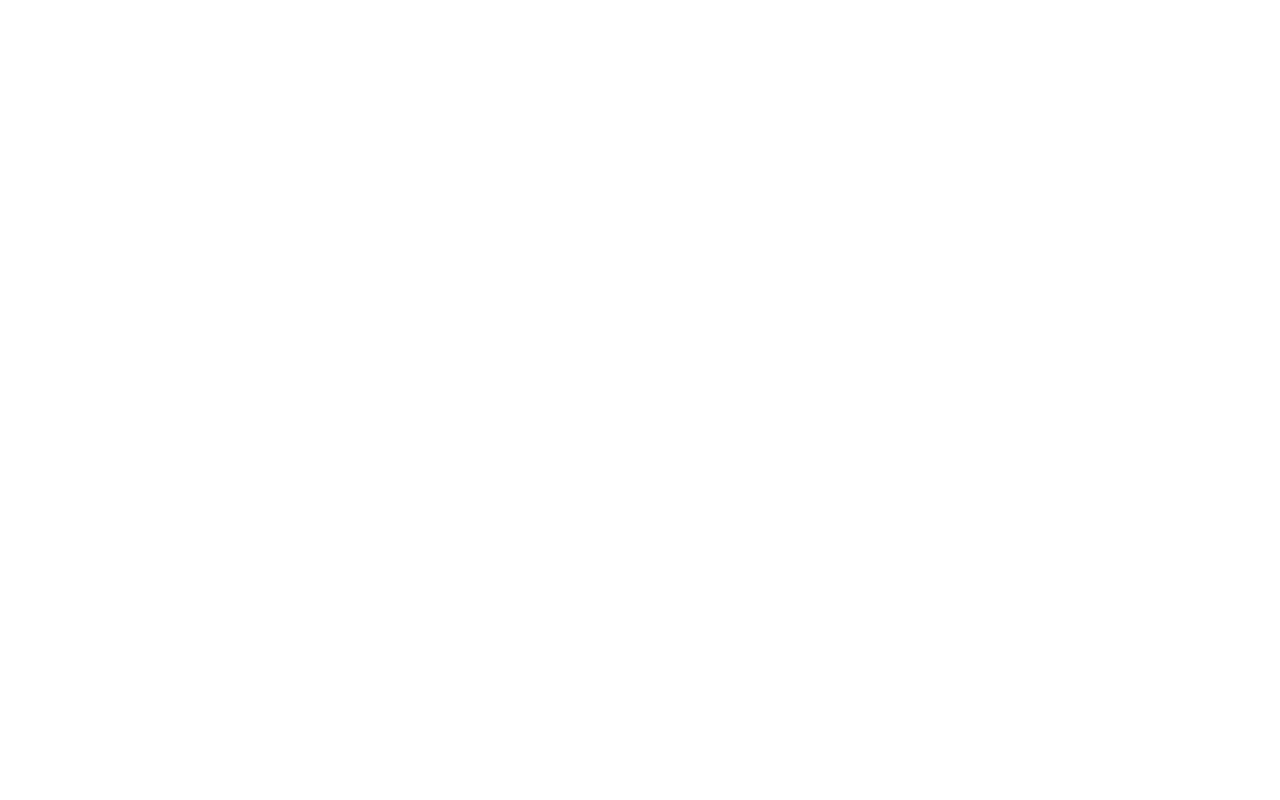
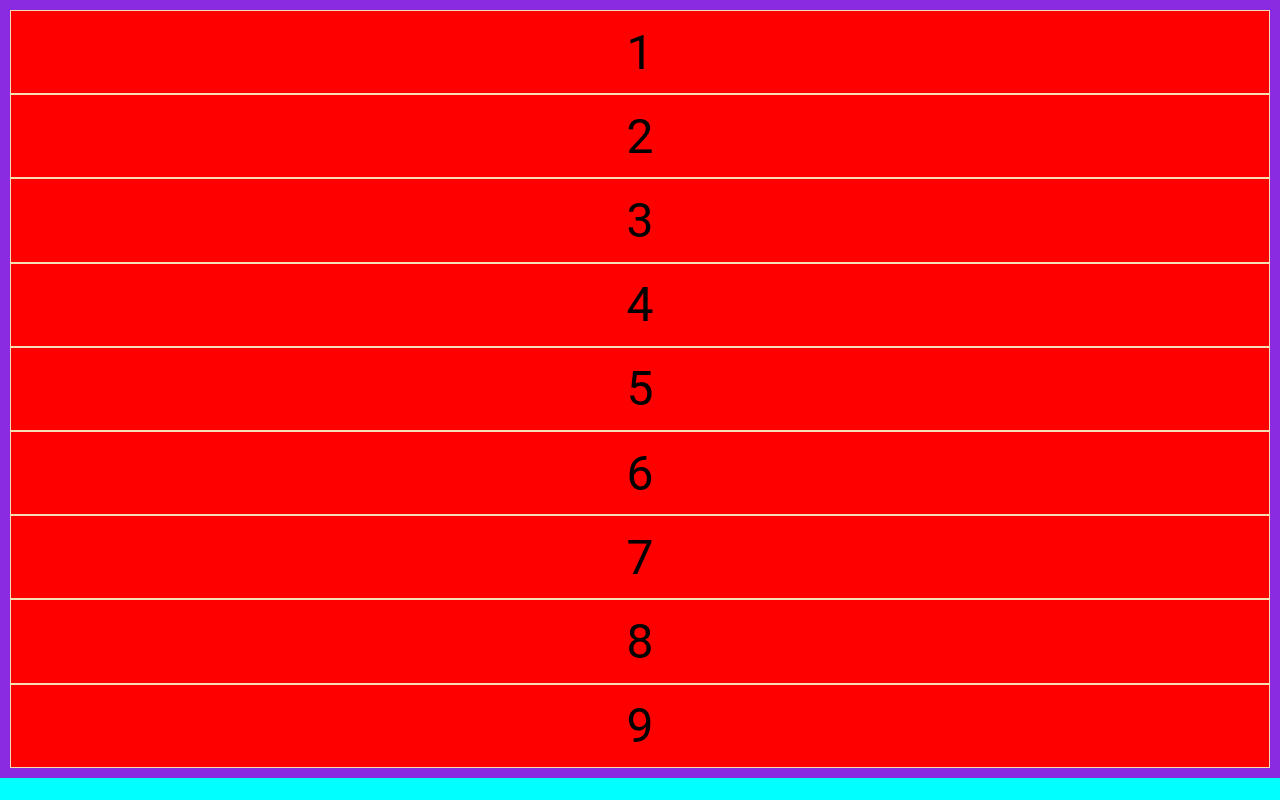
Before and after one commit to po1sonne/learn-experiments, a plain HTML site: page index.html in a window 1280 px wide. Drawn offline with Linux system fonts and the light colour scheme.

```diff
--- a/index.html
+++ b/index.html
@@ -8,6 +8,17 @@
     <title>Document</title>
 </head>
 <body>
+    <div class="container">
+        <div class="items">1</div>
+        <div class="items">2</div>
+        <div class="items">3</div>
+        <div class="items">4</div>
+        <div class="items">5</div>
+        <div class="items">6</div>
+        <div class="items">7</div>
+        <div class="items">8</div>
+        <div class="items">9</div>
+    </div>
 
 </body>
 </html>
--- a/styles.css
+++ b/styles.css
@@ -5,3 +5,24 @@
   list-style: none;
   font-family: 'Roboto', sans-serif;
 }
+
+body {
+  background-color: aqua;
+  color: black;
+  font-size: 3em;
+}
+
+.container {
+  border: 10px;
+  border-style: solid;
+  border-color: blueviolet;
+}
+
+.items {
+  background-color: red;
+  border: 1px;
+  border-style: solid;
+  border-color: wheat;
+  text-align: center;
+  padding: 1%;
+}
```
